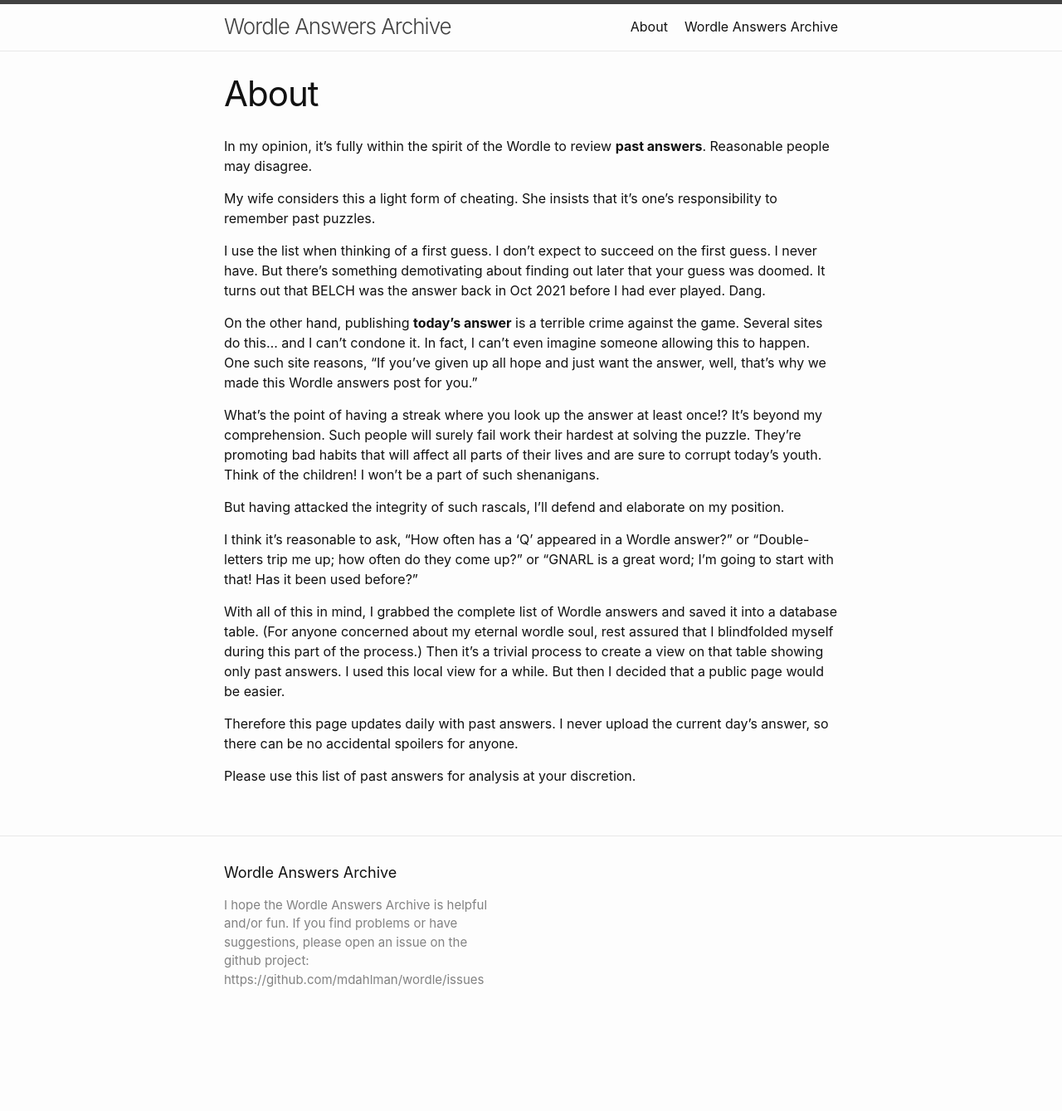
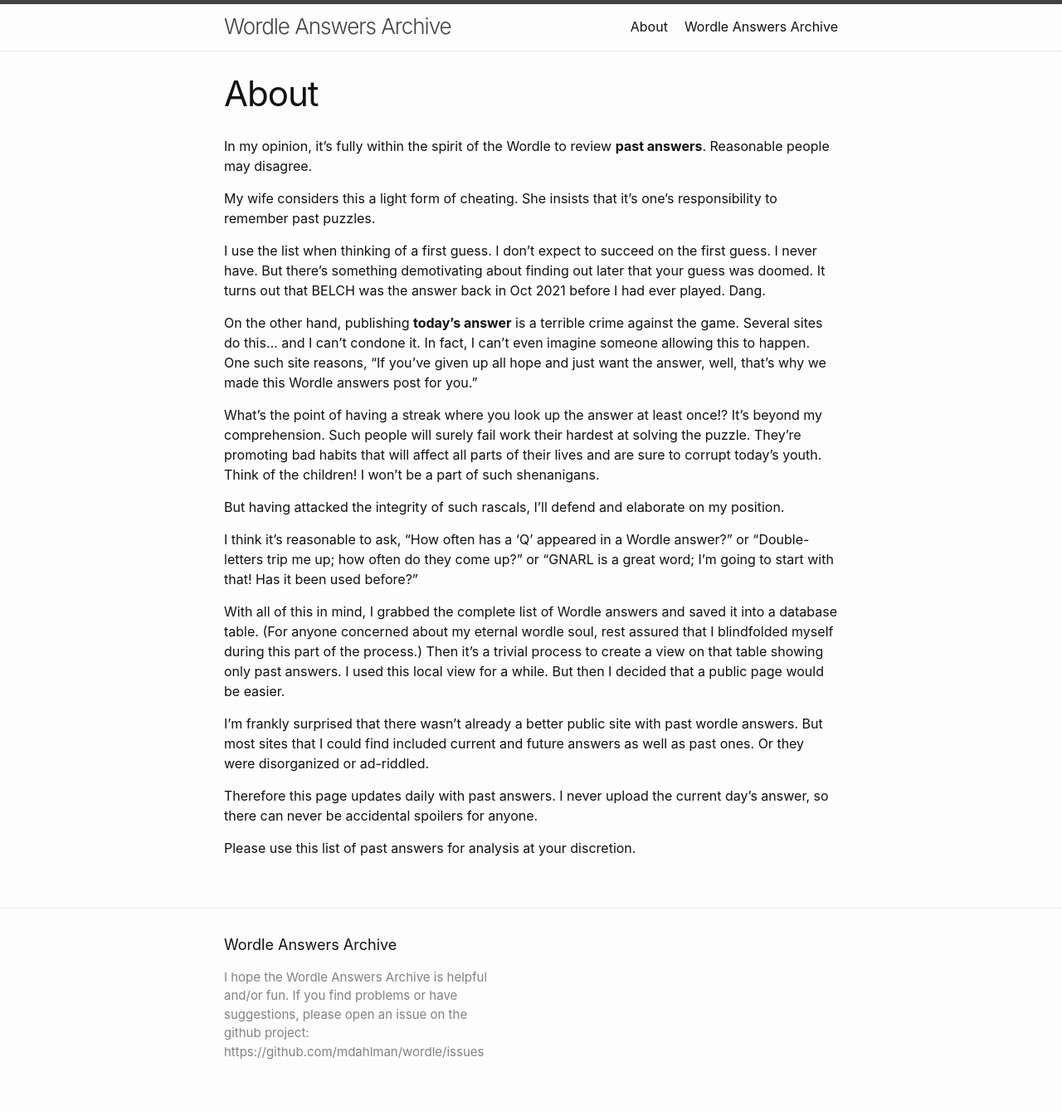
Before and after one commit to mdahlman/wordle, a Jekyll site: the page built from docs/about.markdown, in a window 1280 px wide. Shown: the whole page at 83% size. Built offline with Jekyll 4.4.1, drawn with Linux system fonts in a browser that asks for light colours; before the commit the page ends 1252 px from its top, so only the background shows below that.

Commit message:
comment on lack of alternatives

```diff
--- a/docs/about.markdown
+++ b/docs/about.markdown
@@ -38,7 +38,11 @@
 I used this local view for a while.
 But then I decided that a public page would be easier.
 
+I'm frankly surprised that there wasn't already a better public site with past wordle answers.
+But most sites that I could find included current and future answers as well as past ones.
+Or they were disorganized or ad-riddled.
+
 Therefore this page updates daily with past answers.
-I never upload the current day's answer, so there can be no accidental spoilers for anyone.
+I never upload the current day's answer, so there can never be accidental spoilers for anyone.
 
 Please use this list of past answers for analysis at your discretion.
```
